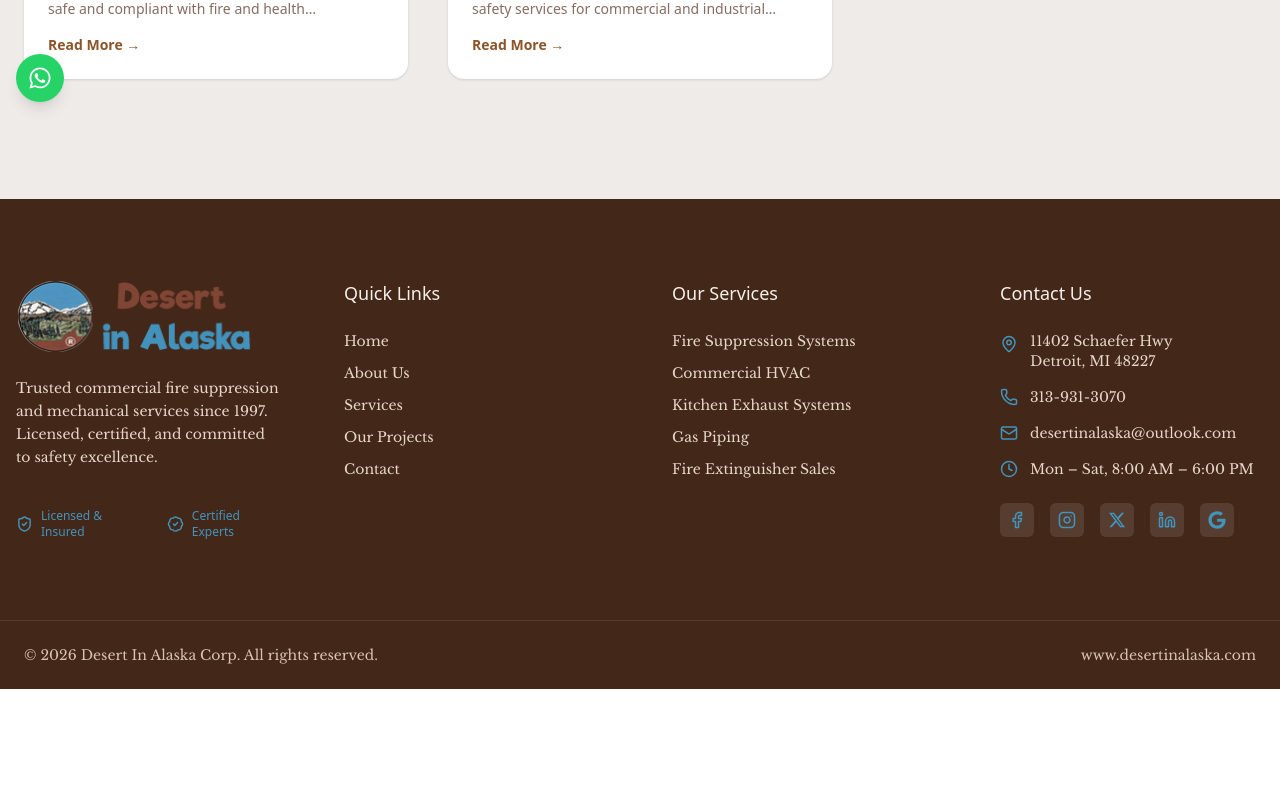
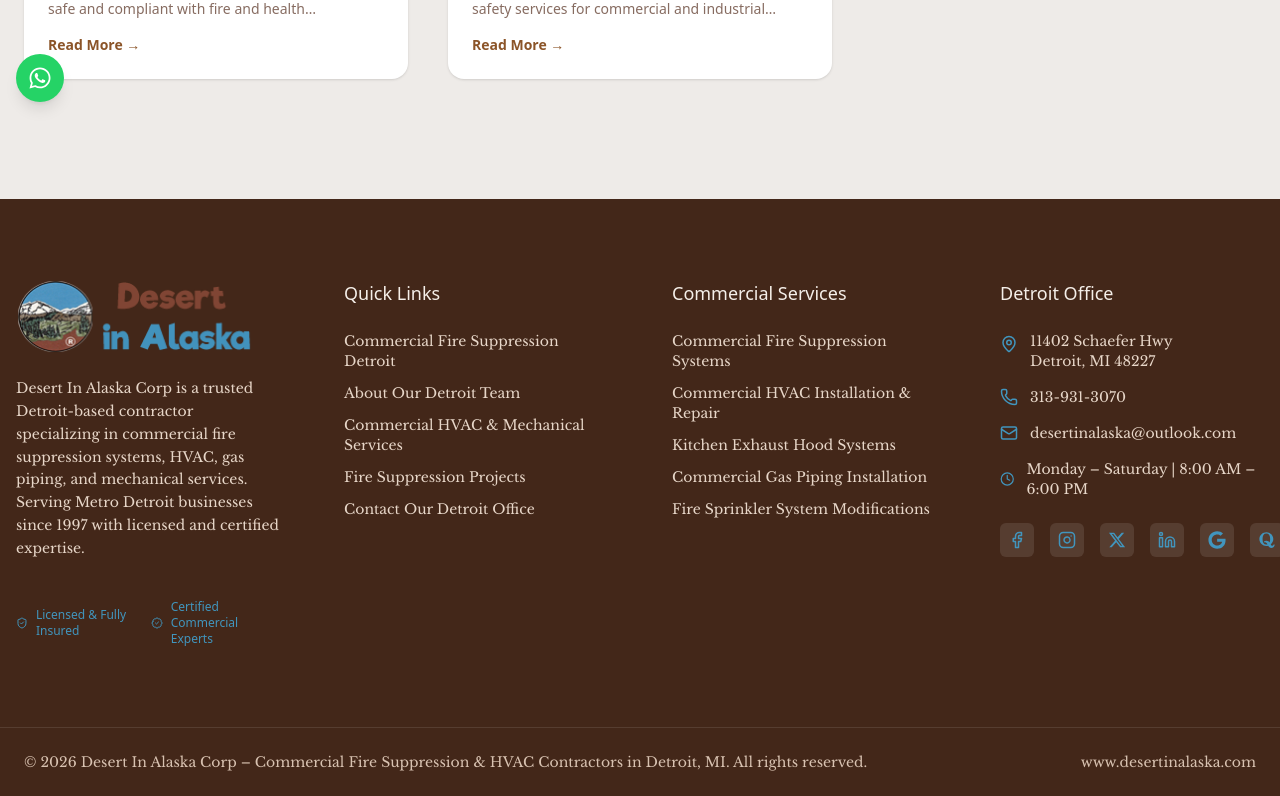
Before and after one commit to compumaxhosting/desert-in-alaska, a Next.js app: page /blog in a window 1280 px wide. Shown: the part 682-1478 px from the top of the page. Before the commit the page ends 1371 px from the top, so only its background shows below. Built offline with nearby package versions, Linux system fonts and the light colour scheme.

Commit message:
Add robots.txt and sitemap generation for SEO optimization
- Created a robots.txt file to allow all user agents and specify the sitemap location.
- Implemented a sitemap generation function in sitemap.ts to include static and dynamic blog pages.

```diff
--- a/src/components/AboutUs.tsx
+++ b/src/components/AboutUs.tsx
@@ -3,7 +3,6 @@
 import Image from "next/image";
 import Link from "next/link";
 import { IoMdCheckmarkCircleOutline } from "react-icons/io";
-
 import { useInView } from "@/hooks/useInView";
 
 export default function AboutUs() {
@@ -11,7 +10,6 @@
 
   return (
     <section className="bg-[#faf8f5] py-14 md:py-16">
-      {/* 🔥 Scroll trigger */}
       <div ref={ref} className="h-1 w-full" />
 
       <div className="mx-auto max-w-7xl px-3 grid gap-20 lg:grid-cols-2 items-center">
@@ -28,7 +26,7 @@
           <div className="overflow-hidden rounded-2xl shadow-xl h-92.5">
             <Image
               src="/about.jpg"
-              alt="Commercial mechanical facility"
+              alt="Detroit commercial fire suppression and HVAC contractors"
               width={900}
               height={700}
               className="w-full h-full object-cover"
@@ -50,7 +48,7 @@
               27+
             </div>
             <div className="mt-2 text-xs md:text-sm font-serif tracking-wide">
-              Years of Excellence
+              Years Serving Detroit
             </div>
           </div>
         </div>
@@ -66,44 +64,49 @@
           `}
         >
           <p className="text-xs uppercase tracking-widest text-[#86522d] font-serif">
-            About Us
+            About Desert In Alaska
           </p>
 
+          {/* ✅ SEO H2 */}
           <h2 className="mt-4 text-5xl leading-[1.01] text-[#432719] font-sans">
-            DECADES OF TRUSTED <br />
-            <span className="text-[#86522d]">EXPERTISE</span>
+            Trusted Commercial Fire Suppression & HVAC Contractors in Detroit
           </h2>
 
           <p className="mt-6 max-w-xl text-[#6b5a4d] font-serif leading-relaxed">
-            Desert In Alaska Corp has been a trusted name in Metro Detroit’s
-            commercial fire safety and mechanical services industry since 1997.
-            What began as an HVAC company has grown into a comprehensive fire
-            suppression and commercial mechanical services provider.
+            Desert In Alaska Corp has been a trusted name in Detroit’s
+            commercial fire suppression, HVAC, and mechanical services industry
+            since 1997. What began as a commercial HVAC company has grown into a
+            full-service fire safety and mechanical contracting firm serving
+            restaurants, warehouses, and industrial facilities throughout Metro
+            Detroit.
           </p>
 
           <p className="mt-6 text-sm max-w-xl text-[#6b5a4d] font-serif leading-relaxed">
-            Today, we specialize in commercial kitchen fire suppression systems,
-            sprinkler modifications, exhaust hood installation, and industrial
-            dry chemical systems. Our licensed and certified professionals
-            ensure every project meets the highest safety standards and code
-            compliance.
+            We specialize in commercial kitchen fire suppression systems,
+            industrial dry chemical systems, gas piping, sprinkler
+            modifications, and exhaust hood installations. Our licensed and
+            certified technicians ensure every project meets strict safety
+            standards, building codes, and compliance regulations.
           </p>
 
           {/* CHECKLIST */}
           <div className="mt-10 grid gap-4 sm:grid-cols-2 text-[#432719] font-serif">
             {[
-              "Serving Metro Detroit since 1997",
-              "Licensed and fully insured",
-              "Certified technicians",
-              "Code-compliant installations",
-              "Commercial & industrial expertise",
-              "Reliable service & preventive maintenance",
+              "Serving Detroit & Metro Detroit since 1997",
+              "Licensed and fully insured contractors",
+              "Certified commercial technicians",
+              "Code-compliant fire safety installations",
+              "Commercial & industrial project expertise",
+              "Preventative maintenance programs available",
             ].map((item, i) => (
               <div
                 key={i}
                 className={`flex items-start gap-3 text-sm transition-all duration-500 ease-out
-    ${isVisible ? "opacity-100 translate-y-0" : "opacity-0 translate-y-4"}
-  `}
+                ${
+                  isVisible
+                    ? "opacity-100 translate-y-0"
+                    : "opacity-0 translate-y-4"
+                }`}
                 style={{ transitionDelay: `${i * 80}ms` }}
               >
                 <IoMdCheckmarkCircleOutline className="mt-0.5 h-5 w-5 text-[#86522d] shrink-0" />
@@ -116,11 +119,14 @@
           <Link
             href="/about-us"
             className={`mt-12 inline-flex items-center gap-3 rounded-md bg-[#432719] px-8 py-4 text-sm font-semibold text-white hover:bg-[#2f1b12] font-serif
-    transition-all duration-700 ease-out delay-300
-    ${isVisible ? "opacity-100 translate-y-0" : "opacity-0 translate-y-6"}
-  `}
+            transition-all duration-700 ease-out delay-300
+            ${
+              isVisible
+                ? "opacity-100 translate-y-0"
+                : "opacity-0 translate-y-6"
+            }`}
           >
-            Learn More About Us →
+            Learn More About Our Detroit Team →
           </Link>
         </div>
       </div>
--- a/src/components/ContactBar.tsx
+++ b/src/components/ContactBar.tsx
@@ -11,7 +11,8 @@
       >
         {/* Left Text */}
         <p className="font-light font-serif text-center md:text-left">
-          Need emergency service? We&apos;re here to help.
+          Trusted commercial fire suppression, HVAC, and mechanical contractors
+          serving Detroit and Metro Detroit businesses.
         </p>
 
         {/* Right Phone */}
--- a/src/components/Footer.tsx
+++ b/src/components/Footer.tsx
@@ -12,7 +12,7 @@
   Instagram,
   Linkedin,
 } from "lucide-react";
-import { FaGoogle } from "react-icons/fa";
+import { FaGoogle, FaQuora } from "react-icons/fa";
 import { FaXTwitter } from "react-icons/fa6";
 
 export default function Footer() {
@@ -23,28 +23,29 @@
         <div className="mx-auto max-w-7xl px-4 py-20 grid gap-16 lg:grid-cols-4">
           {/* BRAND */}
           <div className="space-y-6">
-            {/* LOGO */}
             <Image
               src="/logo.png"
-              alt="Desert In Alaska"
+              alt="Desert In Alaska Corp - Commercial Fire Suppression & HVAC Contractors Detroit"
               width={200}
               height={140}
               className="w-56 md:w-64 lg:w-62 h-auto"
             />
 
             <p className="text-sm leading-relaxed text-[#e7d6c8] max-w-sm font-serif">
-              Trusted commercial fire suppression and mechanical services since
-              1997. Licensed, certified, and committed to safety excellence.
+              Desert In Alaska Corp is a trusted Detroit-based contractor
+              specializing in commercial fire suppression systems, HVAC, gas
+              piping, and mechanical services. Serving Metro Detroit businesses
+              since 1997 with licensed and certified expertise.
             </p>
 
             <div className="flex gap-6 pt-4 text-xs text-[#4195bd]">
               <div className="flex items-center gap-2">
                 <ShieldCheck size={18} />
-                <span>Licensed & Insured</span>
+                <span>Licensed & Fully Insured</span>
               </div>
               <div className="flex items-center gap-2">
                 <BadgeCheck size={18} />
-                <span>Certified Experts</span>
+                <span>Certified Commercial Experts</span>
               </div>
             </div>
           </div>
@@ -55,27 +56,27 @@
             <ul className="space-y-3 text-sm text-[#e7d6c8] font-serif">
               <li>
                 <Link href="/" className="hover:text-white">
-                  Home
+                  Commercial Fire Suppression Detroit
                 </Link>
               </li>
               <li>
                 <Link href="/about-us" className="hover:text-white">
-                  About Us
+                  About Our Detroit Team
                 </Link>
               </li>
               <li>
                 <Link href="/services" className="hover:text-white">
-                  Services
+                  Commercial HVAC & Mechanical Services
                 </Link>
               </li>
               <li>
                 <Link href="/projects" className="hover:text-white">
-                  Our Projects
+                  Fire Suppression Projects
                 </Link>
               </li>
               <li>
                 <Link href="/contact" className="hover:text-white">
-                  Contact
+                  Contact Our Detroit Office
                 </Link>
               </li>
             </ul>
@@ -83,19 +84,23 @@
 
           {/* SERVICES */}
           <div>
-            <h4 className="mb-6 text-lg font-medium font-sans">Our Services</h4>
+            <h4 className="mb-6 text-lg font-medium font-sans">
+              Commercial Services
+            </h4>
             <ul className="space-y-3 text-sm text-[#e7d6c8] font-serif">
-              <li>Fire Suppression Systems</li>
-              <li>Commercial HVAC</li>
-              <li>Kitchen Exhaust Systems</li>
-              <li>Gas Piping</li>
-              <li>Fire Extinguisher Sales</li>
+              <li>Commercial Fire Suppression Systems</li>
+              <li>Commercial HVAC Installation & Repair</li>
+              <li>Kitchen Exhaust Hood Systems</li>
+              <li>Commercial Gas Piping Installation</li>
+              <li>Fire Sprinkler System Modifications</li>
             </ul>
           </div>
 
           {/* CONTACT */}
           <div>
-            <h4 className="mb-6 text-lg font-medium font-sans">Contact Us</h4>
+            <h4 className="mb-6 text-lg font-medium font-sans">
+              Detroit Office
+            </h4>
 
             <ul className="space-y-4 text-sm text-[#e7d6c8] font-serif">
               <li className="flex items-start gap-3">
@@ -134,7 +139,7 @@
 
               <li className="flex items-center gap-3">
                 <Clock size={18} className="text-[#4195bd]" />
-                <span>Mon – Sat, 8:00 AM – 6:00 PM</span>
+                <span>Monday – Saturday | 8:00 AM – 6:00 PM</span>
               </li>
             </ul>
 
@@ -172,7 +177,6 @@
                 <Linkedin size={18} />
               </a>
 
-              {/* GOOGLE */}
               <a
                 href="https://share.google/JPBW3nf2o7HYJbXcY"
                 target="_blank"
@@ -181,6 +185,14 @@
               >
                 <FaGoogle size={18} />
               </a>
+              <a
+                href="https://www.quora.com/profile/Desertin-Alaska"
+                target="_blank"
+                aria-label="Quora"
+                className="rounded-md bg-white/10 p-2 text-[#4195bd] transition hover:bg-white/20 hover:text-white"
+              >
+                <FaQuora size={18} />
+              </a>
             </div>
           </div>
         </div>
@@ -188,7 +200,10 @@
         {/* BOTTOM BAR */}
         <div className="border-t border-white/10 font-serif">
           <div className="mx-auto max-w-7xl px-6 py-6 flex flex-col gap-4 md:flex-row md:items-center md:justify-between text-sm text-[#d8c2b1]">
-            <p>© 2026 Desert In Alaska Corp. All rights reserved.</p>
+            <p>
+              © 2026 Desert In Alaska Corp – Commercial Fire Suppression & HVAC
+              Contractors in Detroit, MI. All rights reserved.
+            </p>
 
             <Link href="/" className="hover:text-white transition">
               www.desertinalaska.com
--- a/src/components/Gallery.tsx
+++ b/src/components/Gallery.tsx
@@ -7,33 +7,39 @@
 const galleryItems = [
   {
     src: "/gallery1.jpg",
-    title: "Fire Suppression & Life Safety",
+    title: "Commercial Fire Suppression & Life Safety System Installation",
     tag: "Fire Suppression",
+    alt: "Commercial fire suppression system installation in Detroit restaurant",
   },
   {
     src: "/gallery2.jpg",
-    title: "Commercial Kitchen Exhaust Systems",
+    title: "Commercial Kitchen Exhaust Hood Installation",
     tag: "Exhaust Systems",
+    alt: "Commercial kitchen exhaust hood system installed in Metro Detroit",
   },
   {
     src: "/service-four.jpg",
-    title: "Gas Piping & Mechanical Services",
+    title: "Commercial Gas Piping & Mechanical Services",
     tag: "Mechanical Services",
+    alt: "Commercial gas piping installation in Detroit industrial facility",
   },
   {
     src: "/gallery4.jpg",
-    title: "Heating & Cooling (HVAC)",
+    title: "Commercial HVAC Installation & Upgrades",
     tag: "HVAC",
+    alt: "Commercial HVAC system installation in Detroit warehouse",
   },
   {
     src: "/gallery3.jpg",
-    title: "Industrial Dry Chemical Systems",
+    title: "Industrial Dry Chemical Fire Suppression System",
     tag: "Dry Chemical",
+    alt: "Industrial dry chemical fire suppression system in Detroit manufacturing plant",
   },
   {
     src: "/gallery5.jpg",
-    title: "Fire Sprinkler Modification",
+    title: "Fire Sprinkler System Modification & Upgrades",
     tag: "Fire Suppression",
+    alt: "Commercial fire sprinkler modification project in Metro Detroit",
   },
 ];
 
@@ -46,14 +52,19 @@
         {/* SECTION HEADER */}
         <div className="mb-20 text-center">
           <p className="text-xs uppercase tracking-widest text-[#8b5428] font-serif">
-            Our Works
+            Our Work in Detroit
           </p>
+
+          {/* ✅ SEO-Optimized H2 */}
           <h2 className="mt-4 text-4xl md:text-5xl leading-[1.01] text-[#3b2a1f]">
-            FEATURED PROJECTS
+            Commercial Fire Suppression & HVAC Projects in Metro Detroit
           </h2>
-          <p className="pt-4 text-sm text-[#8b5428] font-serif">
-            Explore our recent commercial and industrial installations across
-            Metro Detroit.
+
+          <p className="pt-4 text-sm text-[#8b5428] font-serif max-w-2xl mx-auto">
+            Explore our recent commercial and industrial fire suppression, HVAC,
+            mechanical, and gas piping installations completed for restaurants,
+            warehouses, and manufacturing facilities throughout Detroit and
+            surrounding areas.
           </p>
         </div>
 
@@ -75,7 +86,7 @@
               {/* IMAGE */}
               <Image
                 src={item.src}
-                alt={item.title}
+                alt={item.alt}
                 fill
                 sizes="(max-width: 1024px) 100vw, 33vw"
                 className="object-cover transition-transform duration-2000 ease-out group-hover:scale-105"
@@ -102,10 +113,7 @@
             href="/projects"
             className="group inline-flex items-center gap-3 rounded-xl border-2 border-[#3b2a1f] px-10 py-4 font-serif font-semibold text-[#3b2a1f] transition-all duration-300 hover:bg-[#3b2a1f] hover:text-white"
           >
-            View All Projects
-            <span className="transition-transform duration-300 group-hover:translate-x-1">
-              →
-            </span>
+            View All Commercial Projects →
           </Link>
         </div>
       </div>
--- a/src/components/Hero.tsx
+++ b/src/components/Hero.tsx
@@ -7,23 +7,17 @@
 import { useEffect, useRef, useState } from "react";
 
 export default function Hero() {
-  // Hero load animation
   const [isVisible, setIsVisible] = useState(false);
-
-  // Trust section scroll animation
   const trustRef = useRef<HTMLDivElement | null>(null);
   const [trustVisible, setTrustVisible] = useState(false);
 
-  // Page-load animation (hero)
   useEffect(() => {
     const id = requestAnimationFrame(() => {
       setIsVisible(true);
     });
-
     return () => cancelAnimationFrame(id);
   }, []);
 
-  // Scroll animation (trust indicators)
   useEffect(() => {
     const el = trustRef.current;
     if (!el) return;
@@ -32,14 +26,13 @@
       ([entry]) => {
         if (entry.isIntersecting) {
           setTrustVisible(true);
-          observer.unobserve(el); // animate once
+          observer.unobserve(el);
         }
       },
       { threshold: 0.2 },
     );
 
     observer.observe(el);
-
     return () => observer.disconnect();
   }, []);
 
@@ -48,26 +41,26 @@
       {/* Background image */}
       <Image
         src="/hero.jpg"
-        alt="Fire suppression and mechanical systems"
+        alt="Detroit commercial fire suppression and HVAC systems installation"
         fill
         priority
         className="object-cover"
       />
 
-      {/* Dark gradient overlay */}
+      {/* Overlay */}
       <div className="absolute inset-0 bg-linear-to-br from-[hsl(20_45%_12%)]/95 via-[hsl(20_35%_22%)]/90 to-[hsl(210_25%_30%)]/70" />
 
       {/* Content */}
       <div className="relative z-10 w-full flex justify-content-around">
         <div className="mx-auto max-w-7xl px-6 py-16 sm:py-24">
           <div className="max-w-3xl text-white">
-            {/* Top label */}
+            {/* Top Label */}
             <div className="mb-6 flex flex-wrap items-center gap-3 text-[10px] sm:text-xs uppercase tracking-wider sm:tracking-widest text-[#c88a4a] font-serif">
               <span className="h-px w-12 bg-[#c88a4a]" />
               Metro Detroit’s Trusted Experts
             </div>
 
-            {/* Headline (ON LOAD) */}
+            {/* ✅ SEO H1 */}
             <h1
               className={`text-4xl font-medium font-sans-400 leading-[1.05] sm:text-3xl md:text-5xl lg:text-6xl
                 transition-all duration-900 ease-out
@@ -78,17 +71,24 @@
                 }
               `}
             >
-              FIRE SUPPRESSION & <br />
-              <span className="text-[#c88a4a]">COMMERCIAL MECHANICAL</span>
+              Detroit Commercial <br />
+              <span className="text-[#c88a4a]">Fire Suppression & HVAC</span>
               <br />
-              SPECIALISTS
+              Contractors
             </h1>
+
+            {/* ✅ Supporting H2 */}
+            <h2 className="mt-6 text-xl sm:text-2xl font-serif text-white/90">
+              Industrial Dry Chemical Systems, Kitchen Exhaust & Mechanical
+              Services Across Metro Detroit
+            </h2>
 
             {/* Description */}
             <p className="mt-6 max-w-2xl text-base text-white/85 sm:text-lg font-serif">
               Licensed, certified, and trusted since 1997. We provide
-              comprehensive fire safety solutions, commercial HVAC, and
-              mechanical services for businesses throughout Metro Detroit.
+              comprehensive fire suppression systems, commercial HVAC, kitchen
+              exhaust installation, and gas piping services for businesses
+              throughout Metro Detroit.
             </p>
 
             {/* Buttons */}
@@ -108,7 +108,7 @@
               </Link>
             </div>
 
-            {/* Trust indicators (ON SCROLL) */}
+            {/* Trust Indicators */}
             <div
               ref={trustRef}
               className={`mt-14 flex flex-wrap gap-8 border-t border-white/20 pt-8 text-sm text-white/80 font-serif
@@ -132,7 +132,7 @@
 
               <div className="flex items-center gap-2">
                 <IoTimeOutline className="text-lg" />
-                <span>Since 1997</span>
+                <span>Serving Detroit Since 1997</span>
               </div>
             </div>
           </div>
--- a/src/components/Services.tsx
+++ b/src/components/Services.tsx
@@ -8,27 +8,27 @@
 const services = [
   {
     icon: <Wind />,
-    title: "Heating & Cooling (HVAC)",
+    title: "Commercial HVAC Services",
     image: "/hvac.jpg",
-    text: "Residential and light commercial HVAC services including installation, repair, replacement, and maintenance.",
+    text: "Commercial HVAC installation, repair, replacement, and preventative maintenance for Detroit restaurants, warehouses, and industrial facilities.",
   },
   {
     icon: <Utensils />,
-    title: "Commercial Kitchen Exhaust",
+    title: "Commercial Kitchen Exhaust Systems",
     image: "/kitchen.jpg",
-    text: "Kitchen exhaust hood installation and servicing. Complete system support for commercial kitchens.",
+    text: "Kitchen exhaust hood installation, ductwork, and ventilation system servicing for Detroit restaurants and commercial kitchens.",
   },
   {
     icon: <Fuel />,
-    title: "Gas Piping & Mechanical",
+    title: "Gas Piping & Mechanical Services",
     image: "/gas.jpg",
-    text: "Commercial gas piping, tenant improvements, and system modifications for commercial facilities.",
+    text: "Commercial gas piping installation, tenant improvements, and mechanical system modifications for Detroit commercial properties.",
   },
   {
     icon: <Factory />,
     title: "Industrial Dry Chemical Systems",
     image: "/industrial.jpg",
-    text: "Dry chemical fire suppression systems for collision shops and industrial paint booths.",
+    text: "Industrial dry chemical fire suppression systems for Detroit paint booths, collision centers, and manufacturing facilities.",
   },
 ];
 
@@ -50,7 +50,7 @@
       <div className="relative h-48">
         <Image
           src={item.image}
-          alt={item.title}
+          alt={`${item.title} in Detroit`}
           fill
           className="object-cover"
         />
@@ -90,12 +90,16 @@
           <p className="text-xs uppercase tracking-widest text-[#8b5428] font-serif">
             What We Do
           </p>
+
+          {/* ✅ SEO H2 */}
           <h2 className="mt-3 text-4xl md:text-5xl font-medium text-[#3b2a1f] font-sans-400">
-            OUR SERVICES
+            Commercial Fire Suppression & HVAC Services in Detroit
           </h2>
+
           <p className="mx-auto mt-6 max-w-2xl text-[#6b5a4d] font-serif">
-            Comprehensive fire safety, HVAC, and mechanical services for
-            commercial and industrial clients.
+            Comprehensive commercial fire suppression, HVAC, kitchen exhaust,
+            and mechanical services for restaurants, industrial facilities, and
+            businesses throughout Metro Detroit.
           </p>
         </div>
 
@@ -111,7 +115,7 @@
         >
           <Image
             src="/fire.jpg"
-            alt="Fire Suppression"
+            alt="Commercial fire suppression system installation in Detroit"
             width={1400}
             height={600}
             className="h-105 w-full object-cover"
@@ -127,14 +131,16 @@
                 Primary Focus
               </div>
 
+              {/* ✅ SEO H3 */}
               <h3 className="text-2xl sm:text-3xl md:text-4xl font-medium font-sans-400">
-                Fire Suppression & Life Safety
+                Commercial Fire Suppression Systems in Detroit
               </h3>
 
               <p className="mt-4 text-white/85 font-serif">
-                Commercial kitchen fire suppression systems, fire sprinkler
-                modifications, fire extinguisher sales and certification,
-                emergency lighting systems.
+                Installation and servicing of commercial kitchen fire
+                suppression systems, industrial dry chemical systems, fire
+                extinguisher certification, and complete life safety solutions
+                for Detroit businesses.
               </p>
 
               <Link
@@ -147,7 +153,7 @@
           </div>
         </div>
 
-        {/* Services Grid (INDIVIDUAL CARD ANIMATION) */}
+        {/* Services Grid */}
         <div className="mt-20 grid gap-8 sm:grid-cols-2 lg:grid-cols-4">
           {services.map((item, i) => (
             <ServiceCard key={i} item={item} />
@@ -168,7 +174,7 @@
             href="/services"
             className="inline-flex items-center gap-2 rounded-md border-2 border-[#3b2a1f] px-8 py-4 text-sm font-semibold text-[#3b2a1f] hover:bg-[#3b2a1f] hover:text-white transition"
           >
-            View All Services →
+            View All Commercial Services →
           </Link>
         </div>
       </div>
```
Also changed, not shown: src/app/sitemap.ts (added, +31 -0 lines), src/components/Header.tsx (+9 -1 lines), src/components/TopBar.tsx (+9 -1 lines), public/robots.txt (added), 1 other file (tests, documents, lock files or other folders).
